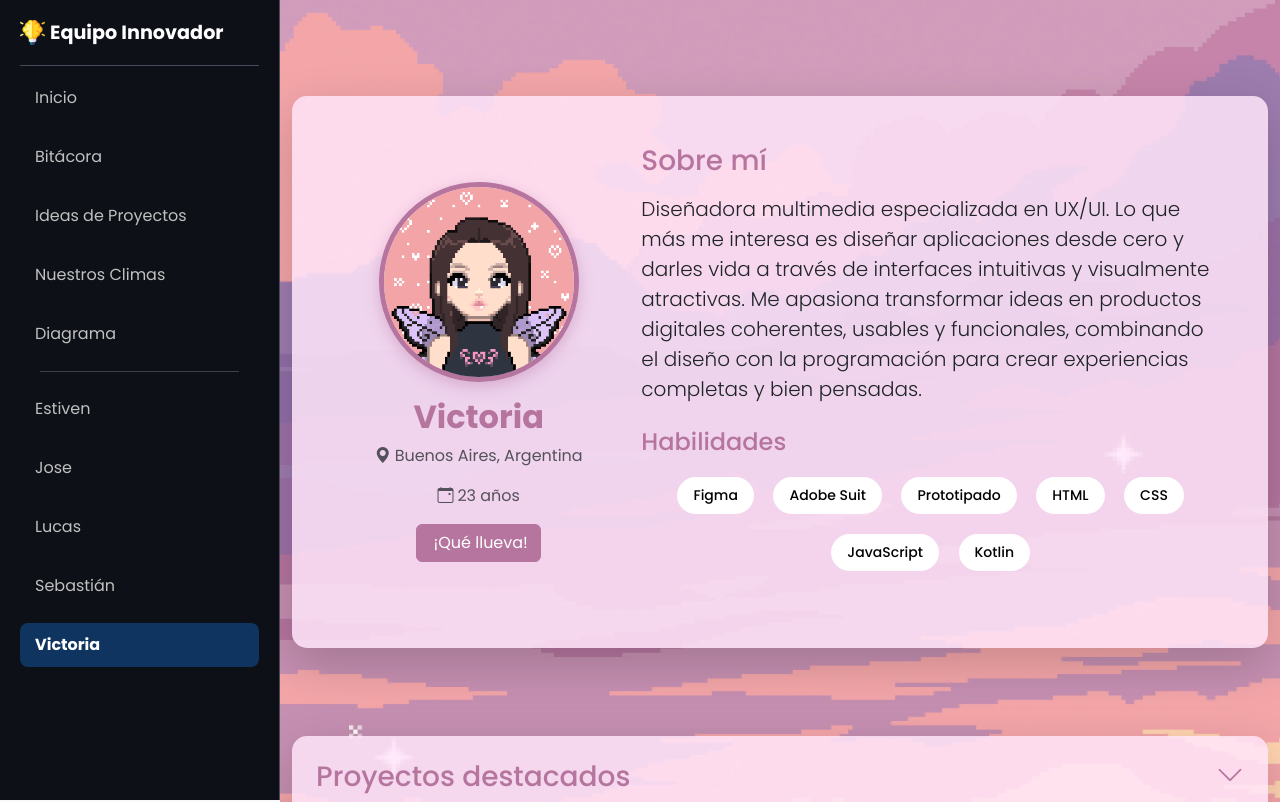
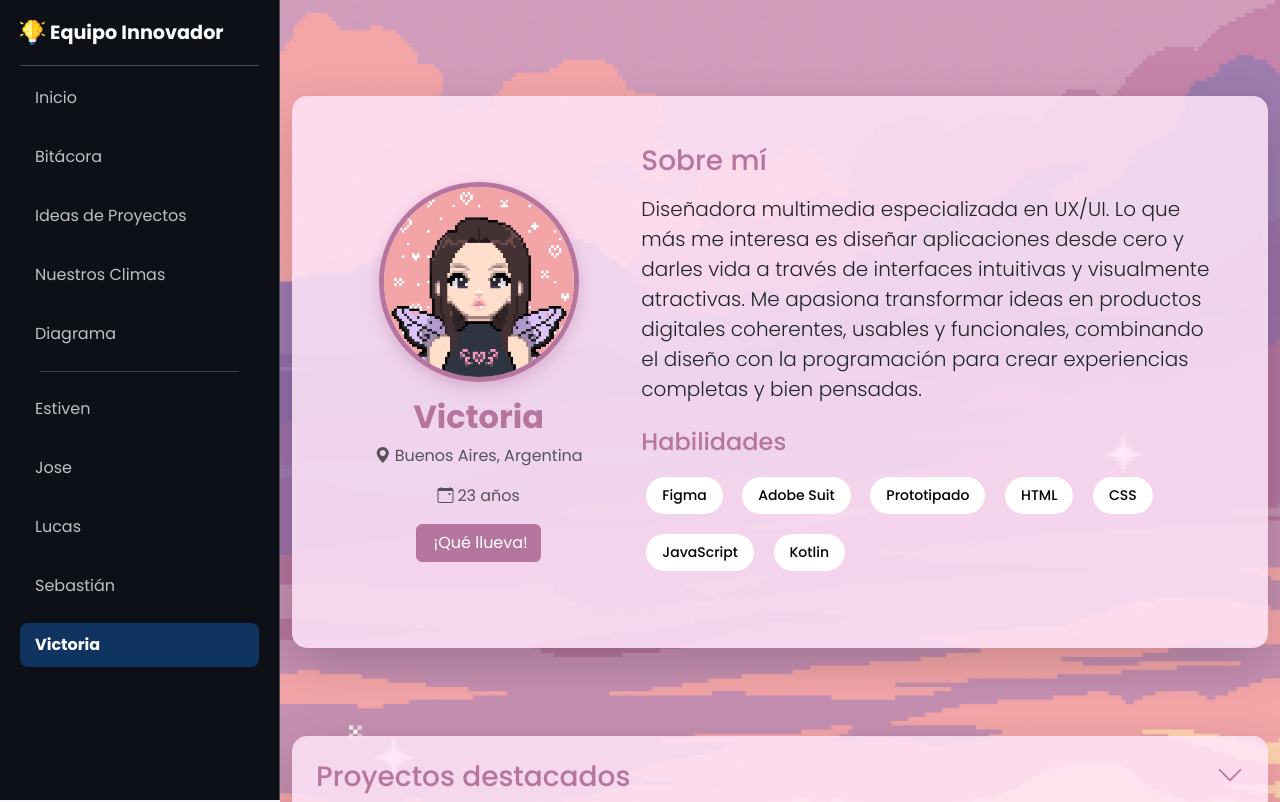
Before and after one commit to josecolombotk/desarrollo-frontend-ifts29-2, a React (Vite) app: page /integrantes/victoria in a window 1280 px wide. Shown: the top 802 px of the page. Built offline with nearby package versions, Linux system fonts and the light colour scheme.

Commit message:
Corrección menor de estilos.

```diff
--- a/src/pages/Victoria.jsx
+++ b/src/pages/Victoria.jsx
@@ -152,7 +152,7 @@ export default function Victoria() {
                       </p>
 
                       <h4 className="text-primary mb-3">Habilidades</h4>
-                      <div className="skills-list mb-4">
+                      <div className="skills-list mb-4 justify-content-start">
                         <span className="skill-tag">Figma</span>
                         <span className="skill-tag">Adobe Suit</span>
                         <span className="skill-tag">Prototipado</span>
```
